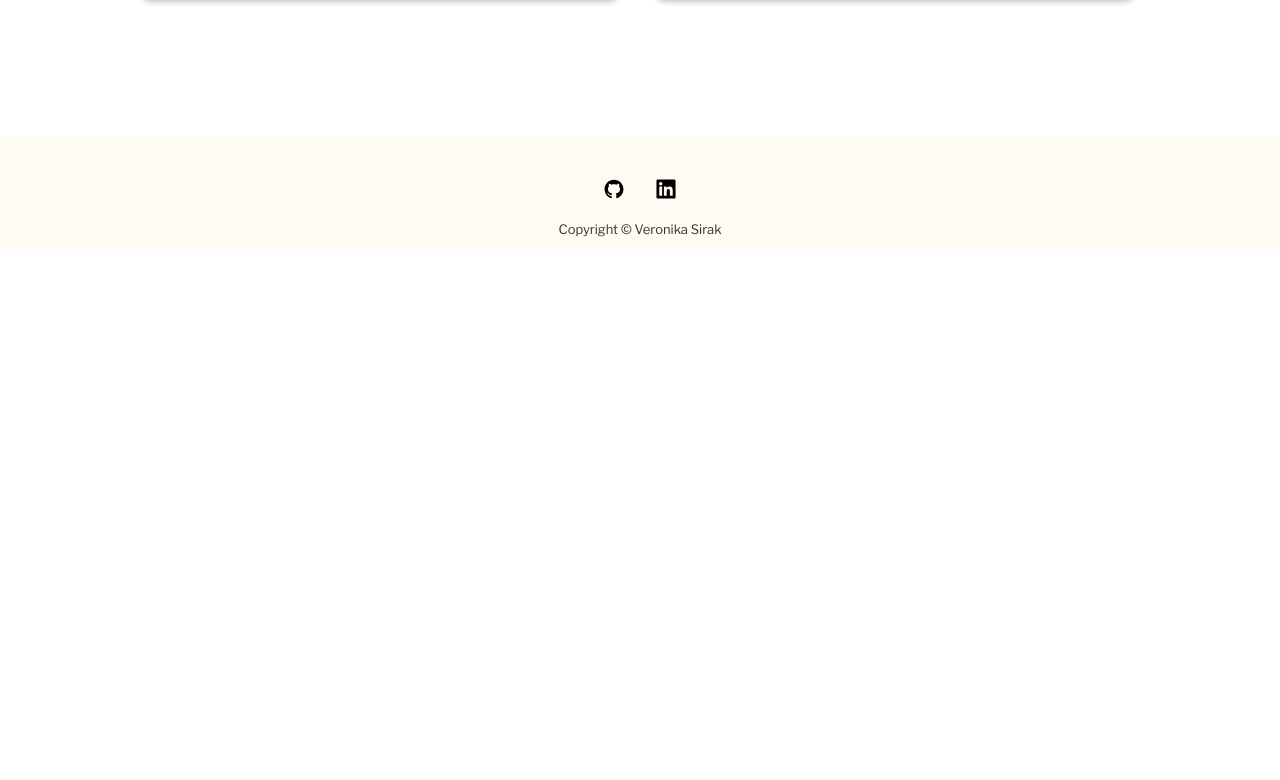
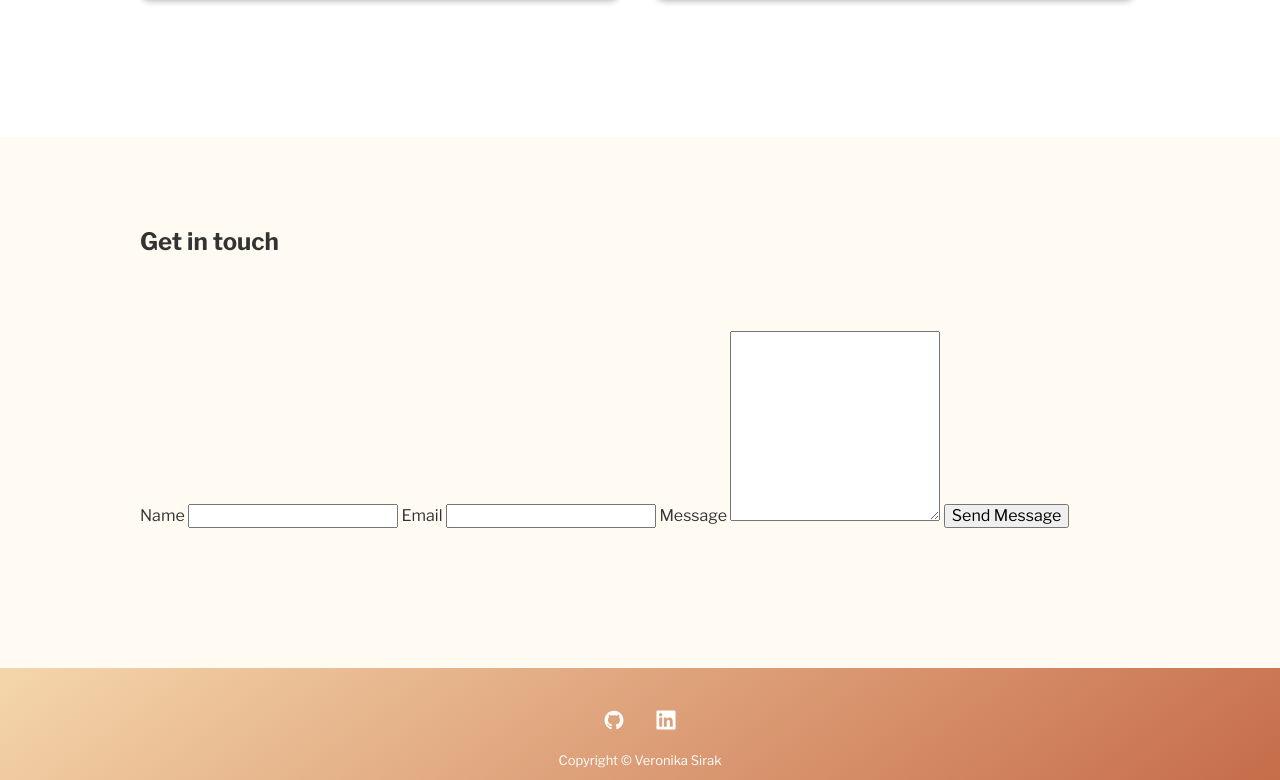
Before and after one commit to nika-sirak/portfolio, a website built with Parcel: page src/index.html in a window 1280 px wide. Shown: the part 3314-4094 px from the top of the page. Before the commit the page ends 3563 px from the top, so only its background shows below. Built offline with nearby package versions, Linux system fonts and the light colour scheme.

Commit message:
changed styles add new section

```diff
--- a/src/index.html
+++ b/src/index.html
@@ -366,8 +366,28 @@
             </ul>
           </div>
         </section>
+        <section id="contact" class="section contact">
+          <div class="container">
+            <h2 class="title">Get in touch</h2>
+            <form class="contact-form">
+              <labe>
+                Name
+                <input type="text">
+              </label>
+              <label>
+                Email
+                <input type="email">
+              </label>
+              <label>
+                Message
+                <textarea name=""rows="10"></textarea>
+              </label>
+              <button type="submit">Send Message</button>
+            </form>
+          </div>
+        </section>
       </main>
-      <footer id="contact" class="footer">
+      <footer class="footer">
         <div class="container">
           <ul class="social-links-list">
             <li class="social-links-item">
--- a/src/scss/components/_social-links.scss
+++ b/src/scss/components/_social-links.scss
@@ -18,10 +18,15 @@
   align-items: center;
   border-radius: 50%;
 
+  color: var(--white-text-color);
   @include m.transition(background-color);
 
   &:hover,
   &:focus {
-    background-color: var(--second-text-color);
+    background-color: var(--hover-color);
   }
 }
+
+.social-link-icon {
+  fill: currentColor;
+}
--- /dev/null
+++ b/src/scss/layout/_contact.scss
@@ -0,0 +1,3 @@
+.contact {
+  background-color: var(--background-color);
+}
--- a/src/scss/layout/_footer.scss
+++ b/src/scss/layout/_footer.scss
@@ -3,12 +3,13 @@
 .footer {
   padding-top: 30px;
   padding-bottom: 10px;
-  background-color: var(--background-color);
-  // background: linear-gradient(
-  //   324deg,
-  //   var(--hover-color),
-  //   var(--second-text-color)
-  // );
+
+  color: var(--white-text-color);
+  background: linear-gradient(
+    324deg,
+    var(--hover-color),
+    var(--second-text-color)
+  );
 }
 
 .footer-desc {
--- a/src/scss/layout/_header.scss
+++ b/src/scss/layout/_header.scss
@@ -33,13 +33,16 @@
     display: flex;
     justify-content: center;
 
+    @include m.transition(left);
     background: linear-gradient(
       324deg,
       var(--hover-color),
       var(--second-text-color)
     );
-    @include m.transition(left);
 
+    &.active {
+      left: 0;
+    }
     // &::before {
     //   content: "";
     //   position: fixed;
@@ -53,10 +56,6 @@
     //   //   var(--second-text-color)
     //   // );
     // }
-
-    &.active {
-      left: 0;
-    }
   }
 
   // .nav-list {
--- a/src/scss/layout/_projects.scss
+++ b/src/scss/layout/_projects.scss
@@ -132,12 +132,14 @@
       transform: translate3d(-525%, 0, 0) rotate(35deg);
     }
 
-    &:hover::after {
+    &:hover::after,
+    &:focus::after {
       transition: transform 0.45s ease-in-out;
       transform: translate3d(450%, 0, 0) rotate(35deg);
     }
 
-    &:hover {
+    &:hover,
+    &:focus {
       background-color: darken($color: #f5d6ab, $amount: 8);
     }
   }
--- a/src/scss/main.scss
+++ b/src/scss/main.scss
@@ -14,7 +14,7 @@
 @use "./components/container";
 @use "./components/logo";
 @use "./components/title";
-@use "./components/buttons";
+@use "./components/menu-button";
 @use "./components/social-links";
 
 //Layout
@@ -23,4 +23,5 @@
 @use "./layout/about";
 @use "./layout/skills";
 @use "./layout/projects";
+@use "./layout/contact";
 @use "./layout/footer";
```
Also changed, not shown: src/scss/components/_menu-button.scss (renamed from src/scss/components/_buttons.scss).
